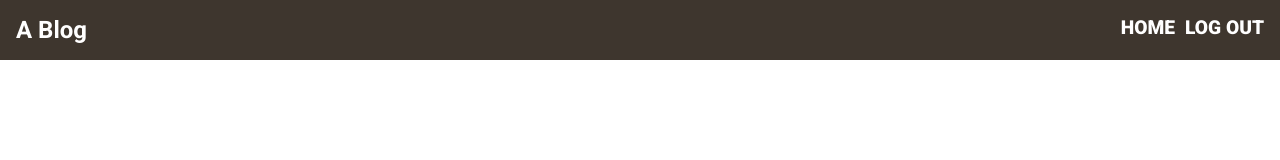
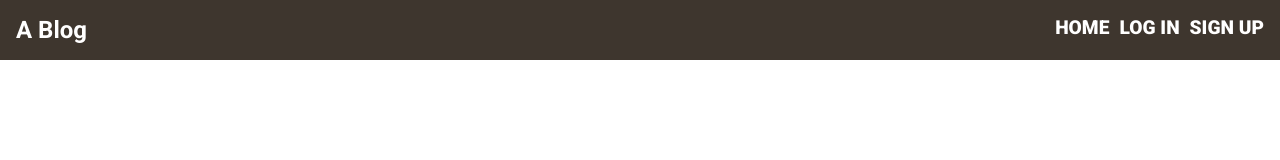
Before and after one commit to AirDevil188/blog_api, a React (Vite) app in the folder frontend/: page /log-in in a window 1280 px wide. Shown: the top 160 px of the page. Built offline with nearby package versions, Linux system fonts and the light colour scheme.

Commit message:
add: propTypeValidation to NavBar component

```diff
--- a/frontend/src/components/Navbar.jsx
+++ b/frontend/src/components/Navbar.jsx
@@ -2,6 +2,7 @@ import styles from "./Navbar.module.css";
 import { RxHamburgerMenu } from "react-icons/rx";
 import useClickOutside from "../hooks/useClickOutside";
 import { Link, useNavigate } from "react-router-dom";
+import PropTypes from "prop-types";
 
 const NavBar = ({ user, setUserObject, hamburger, setHamburger }) => {
   const navigate = useNavigate();
@@ -34,7 +35,7 @@ const NavBar = ({ user, setUserObject, hamburger, setHamburger }) => {
             <Link to={"/"} onClick={() => setHamburger(false)}>
               <li>Home</li>
             </Link>
-            {!user ? (
+            {!user.token ? (
               <>
                 <Link to={"/log-in"} onClick={() => setHamburger(false)}>
                   <li>Log In</li>
@@ -55,4 +56,10 @@ const NavBar = ({ user, setUserObject, hamburger, setHamburger }) => {
   );
 };
 
+NavBar.propTypes = {
+  user: PropTypes.object,
+  setUserObject: PropTypes.func,
+  hamburger: PropTypes.bool,
+  setHamburger: PropTypes.func,
+};
 export default NavBar;
```
